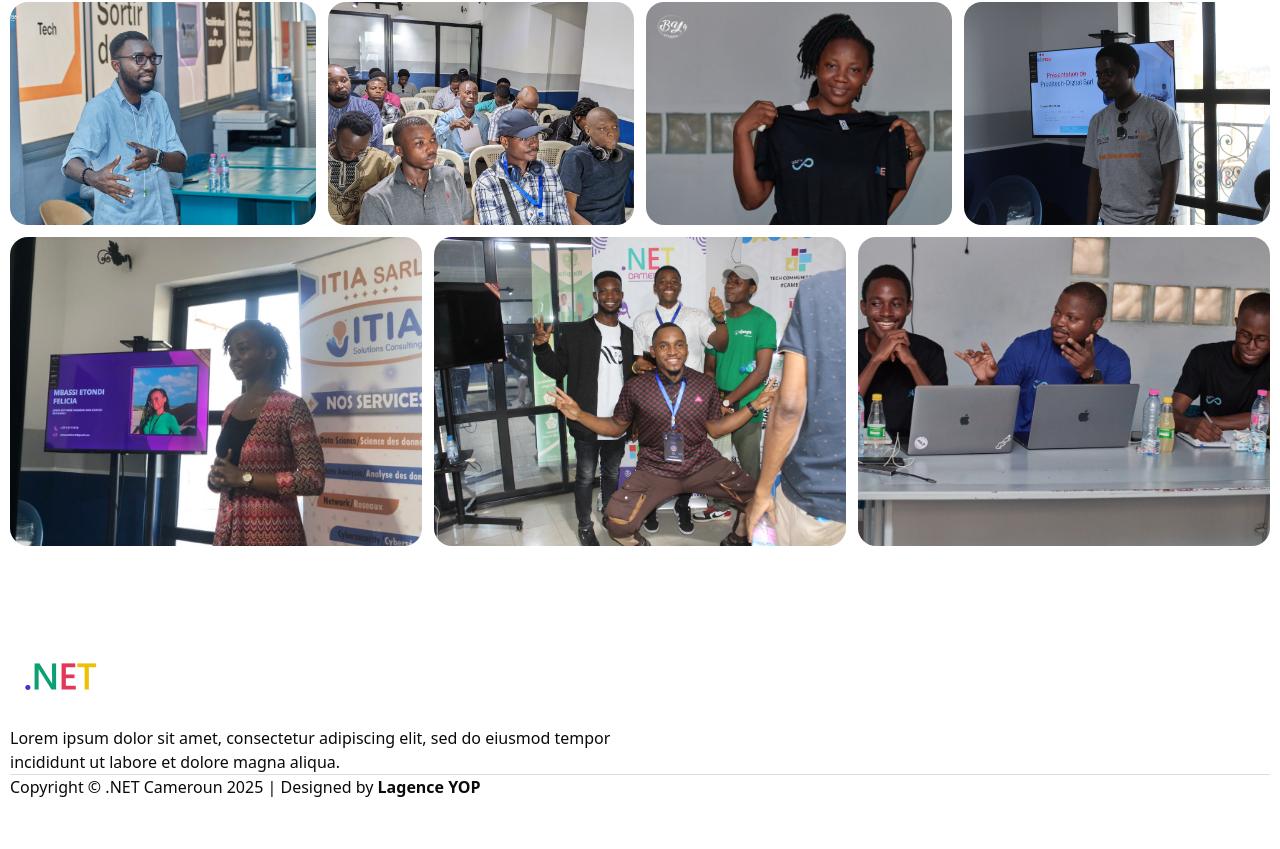
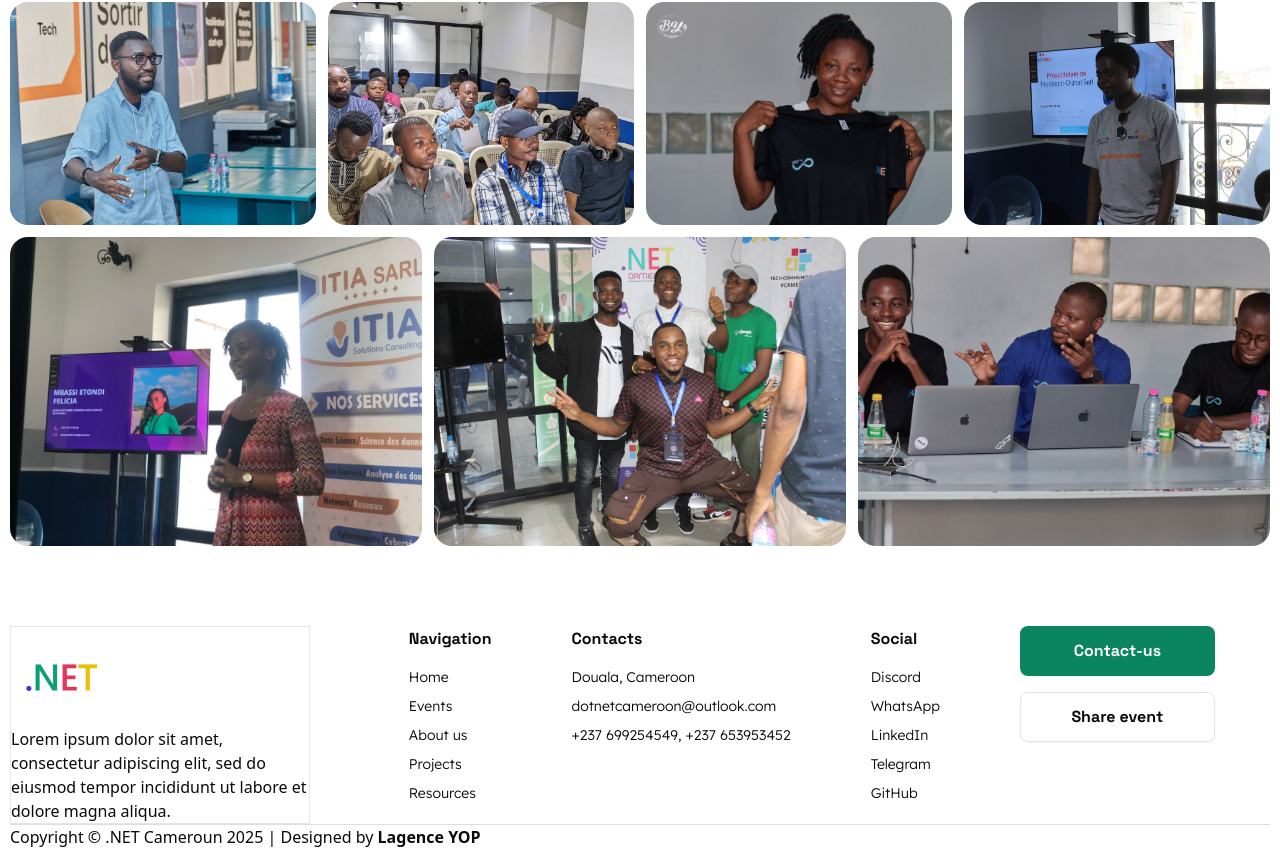
Before and after one commit to Helionux/Dot_Net_WebSite-app, a Next.js app: page / in a window 1280 px wide. Shown: the part 5315-6164 px from the top of the page. Before the commit the page ends 6114 px from the top, so only its background shows below. Built offline with nearby package versions, Linux system fonts and the light colour scheme.

Commit message:
Footer, Contributor

```diff
--- a/src/app/components/Contributor.tsx
+++ b/src/app/components/Contributor.tsx
@@ -116,7 +116,7 @@ export default function Contributor() {
               </div>
             </div>
             </div>
-          </div>
+        </div>
 
       </div>
     </div>
--- a/src/app/components/Footer.tsx
+++ b/src/app/components/Footer.tsx
@@ -1,20 +1,78 @@
+import { Button } from "@/components/ui/button";
 import Image from "next/image";
+import Link from "next/link";
 
 
 
 export default function Footer() {
   return (
     <footer className="max-w-7xl mx-auto mt-20 px-2.5">
-      <div className="grid grid-cols-2">
-        <div>
-          <Image src="/logo.png" width={100} height={100} alt="Logo" />
+      <div className="flex gap-[98.87px]">
+        <div className="max-w-[300px] border">
+          <Image src="/logo.png" width={100} height={100} alt="Logo" className="w-[72] "/>
           <p>Lorem ipsum dolor sit amet, consectetur adipiscing elit, sed do eiusmod tempor incididunt ut labore et dolore magna aliqua.</p>
         </div>
-        <div className="grid grid-cols-4">
-          <div></div>
-          <div></div>
-          <div></div>
-          <div></div>
+        <div className="flex gap-20">
+          <div className="">
+            <span className="font-bold font-grotesk">Navigation</span>
+            <ul className="font-lenx text-[14px] space-y-2 font-light mt-4">
+              <li>
+                <Link href="/">Home</Link>
+              </li>
+              <li>
+                <Link href="/">Events</Link>
+              </li>
+              <li>
+                <Link href="/">About us</Link>
+              </li>
+              <li>
+                <Link href="/">Projects</Link>
+              </li>
+              <li>
+                <Link href="/">Resources</Link>
+              </li>
+            </ul>
+          </div>
+          <div className="">
+            <span className="font-bold font-grotesk">Contacts</span>
+            <ul className="font-lenx text-[14px] space-y-2 font-light mt-4">
+              <li>
+                <Link href=" ">Douala, Cameroon</Link>
+              </li>
+              <li>
+                <Link href=" ">dotnetcameroon@outlook.com</Link>
+              </li>
+              <li>
+                <Link href=" ">+237 699254549, +237 653953452</Link>
+              </li>
+            </ul>
+          </div>
+          <div className="">
+            <span className="font-bold font-grotesk">Social</span>
+            <ul className="font-lenx text-[14px] space-y-2 font-light mt-4">
+              <li>
+                <Link href="">Discord</Link>
+              </li>
+              <li>
+                <Link href="">WhatsApp</Link>
+              </li>
+              <li>
+                <Link href="">LinkedIn</Link>
+              </li>
+              <li>
+                <Link href="">Telegram</Link>
+              </li>
+              <li>
+                <Link href="">GitHub</Link>
+              </li>
+            </ul>
+          </div>
+          <div>
+            <div className="flex flex-col gap-4 items-center font-grotesk">
+              <Button className="bg-[#0A855F] w-[195px] h-[50px] font-bold font-grotesk text-[16px] leading-[160%]">Contact-us</Button>
+              <Button variant={'outline'} className="w-[195px] h-[50px] font-bold font-grotesk text-[16px] leading-[160%]">Share event</Button>
+          </div>
+          </div>
         </div>
       </div>
       <div className="border-t border-[#DDDDDD]">
```
